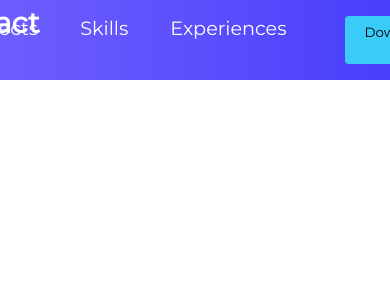
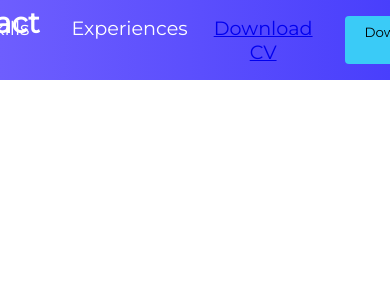
Before and after one commit to Stephan543/portfolio, a React (Create React App) app: page / in a window 390 px wide. Shown: the top 300 px of the page. Built offline with nearby package versions, Linux system fonts and the light colour scheme.

Commit message:
Placing the button on the mobile nav menu

```diff
--- a/src/components/Navbar/MenuItems.js
+++ b/src/components/Navbar/MenuItems.js
@@ -18,5 +18,10 @@ export const MenuItems = [
         title: 'Experiences',
         url: '#',
         cName: 'nav-links'
+    },
+    {
+        title: 'Download CV',
+        url: '#',
+        cName: 'nav-links-mobile'
     }
 ]
```
